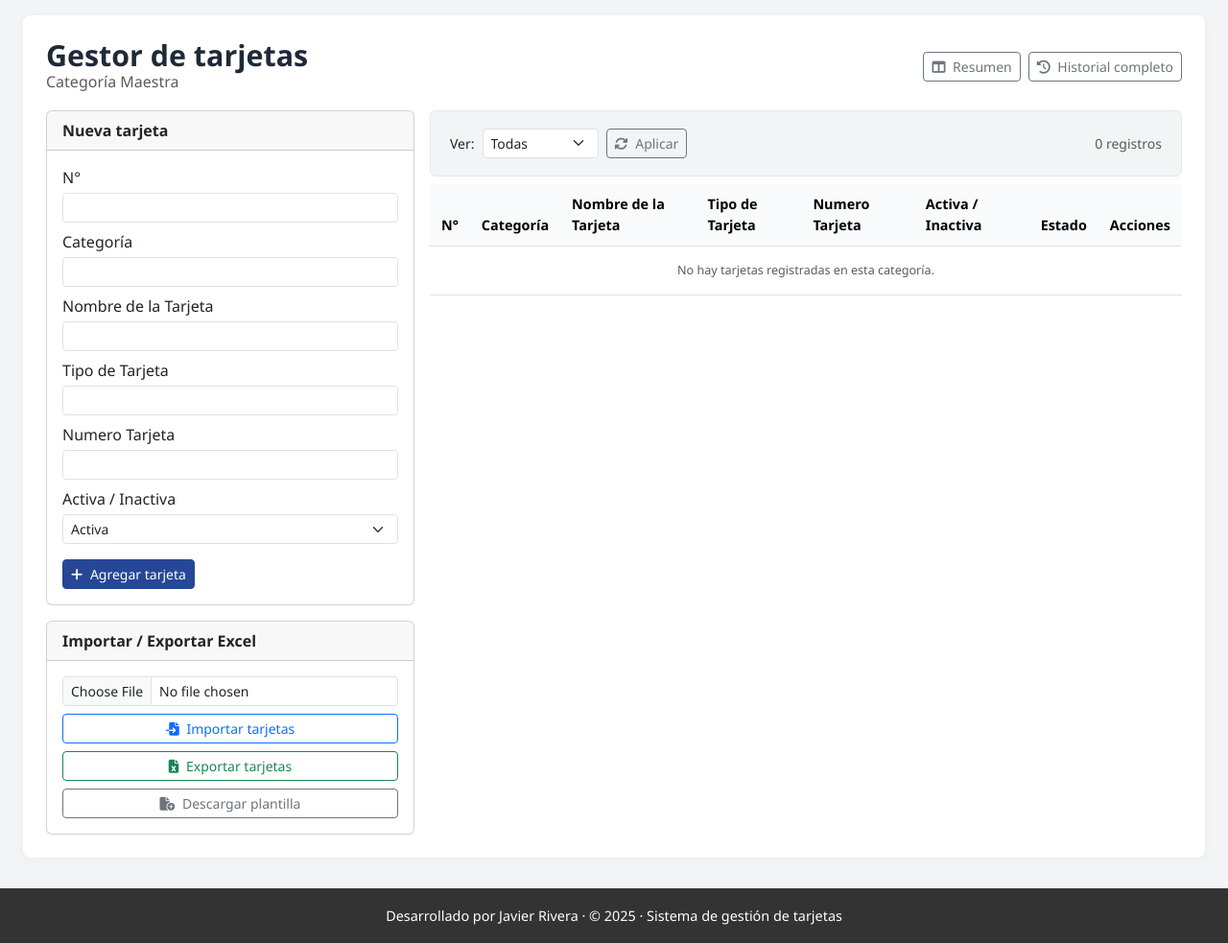
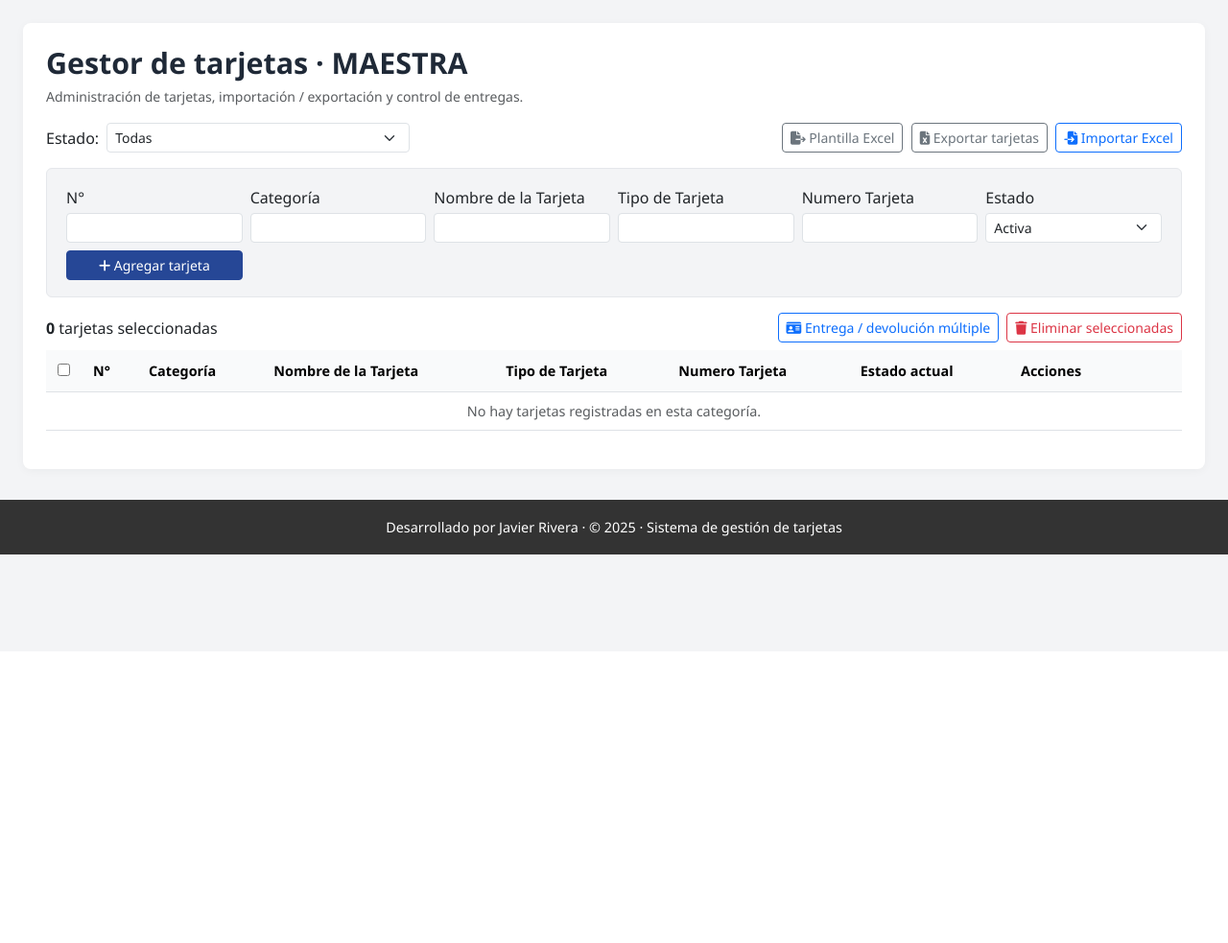
Before and after one commit to Javier-9690/tarjetas-web, a Flask app: page /category/MAESTRA in a window 1280 px wide. Shown: the part 121-1104 px from the top of the page at 96% size. After the commit the page ends 699 px from the top, so only its background shows below. Run offline with Flask 3, Linux system fonts and the light colour scheme; the visitor is signed in with stand-in values (Sample User, id 1).

Commit message:
Update category.html

```diff
--- a/templates/category.html
+++ b/templates/category.html
@@ -1,202 +1,205 @@
 {% extends "base.html" %}
 
-{% block title %}Sistema de gestión de tarjetas · {{ category_code }}{% endblock %}
+{% block title %}{{ category_code }} - Sistema de gestión de tarjetas{% endblock %}
 
 {% block content %}
-<div class="content-container mt-3">
-
-  <!-- TÍTULO Y ACCIONES SUPERIORES -->
+<div class="content-container">
   <div class="d-flex justify-content-between align-items-center mb-3">
     <div>
       <h2 class="page-title mb-1">
-        Gestor de tarjetas
-        <small class="d-block text-muted fs-6">
-          Categoría {{ category_code|capitalize }}
+        Gestor de tarjetas · {{ category_code }}
+      </h2>
+      <small class="text-muted">
+        Administración de tarjetas, importación / exportación y control de entregas.
       </small>
-      </h2>
-    </div>
-
-    <div class="d-flex gap-2">
-      <a href="{{ url_for('summary') }}" class="btn btn-outline-secondary btn-sm">
-        <i class="fa-solid fa-table-columns me-1"></i> Resumen
-      </a>
-      <a href="{{ url_for('category_full_history', category_code=category_code) }}" class="btn btn-outline-secondary btn-sm">
-        <i class="fa-solid fa-clock-rotate-left me-1"></i> Historial completo
-      </a>
     </div>
   </div>
 
-  <div class="row g-3">
-    <!-- FORMULARIO IZQUIERDA -->
-    <div class="col-lg-4">
-      <div class="card mb-3">
-        <div class="card-header py-2">
-          <strong>Nueva tarjeta</strong>
-        </div>
-        <div class="card-body">
-          <form method="post" action="{{ url_for('category_view', category_code=category_code) }}">
-            <input type="hidden" name="action" value="add">
-
-            {% for field_name, label in fields %}
-              <div class="mb-2">
-                <label class="form-label mb-1">{{ label }}</label>
-                <input type="text" name="{{ field_name }}" class="form-control form-control-sm">
-              </div>
-            {% endfor %}
-
-            <div class="mb-3">
-              <label class="form-label mb-1">Activa / Inactiva</label>
-              <select name="status" class="form-select form-select-sm">
-                <option value="Activa" selected>Activa</option>
-                <option value="Inactiva">Inactiva</option>
+  <!-- Filtros y acciones -->
+  <div class="row mb-3">
+    <div class="col-md-4">
+      <form method="get" class="d-flex align-items-center gap-2">
+        <label for="status" class="form-label mb-0">Estado:</label>
+        <select id="status" name="status" class="form-select form-select-sm" onchange="this.form.submit()">
+          <option value="Todas" {% if status_filter == "Todas" %}selected{% endif %}>Todas</option>
+          <option value="Entregadas" {% if status_filter == "Entregadas" %}selected{% endif %}>Solo entregadas</option>
+          <option value="Devueltas" {% if status_filter == "Devueltas" %}selected{% endif %}>Solo devueltas</option>
         </select>
+      </form>
     </div>
 
-            <button type="submit" class="btn btn-primary-custom btn-sm">
-              <i class="fa-solid fa-plus me-1"></i> Agregar tarjeta
-            </button>
+    <div class="col-md-8 text-md-end mt-2 mt-md-0">
+      <!-- Acciones Excel -->
+      <a href="{{ url_for('export_cards_template', category_code=category_code) }}"
+         class="btn btn-sm btn-outline-secondary me-1">
+        <i class="fa-solid fa-file-export"></i> Plantilla Excel
+      </a>
+
+      <a href="{{ url_for('export_cards_excel', category_code=category_code) }}"
+         class="btn btn-sm btn-outline-secondary me-1">
+        <i class="fa-solid fa-file-excel"></i> Exportar tarjetas
+      </a>
+
+      <form method="post"
+            action="{{ url_for('import_cards_excel', category_code=category_code) }}"
+            enctype="multipart/form-data"
+            class="d-inline-block">
+        <label class="btn btn-sm btn-outline-primary mb-0">
+          <i class="fa-solid fa-file-import"></i> Importar Excel
+          <input type="file" name="excel_file" accept=".xlsx,.xls" hidden onchange="this.form.submit()">
+        </label>
       </form>
     </div>
   </div>
 
-      <!-- IMPORTAR / EXPORTAR EXCEL -->
-      <div class="card">
-        <div class="card-header py-2">
-          <strong>Importar / Exportar Excel</strong>
+  <!-- Formulario de alta rápida -->
+  <div class="filter-card mb-3">
+    <form method="post" class="row g-2">
+      <input type="hidden" name="action" value="add">
+      {% for field_name, label in fields %}
+        <div class="col-md-2">
+          <label class="form-label mb-1">{{ label }}</label>
+          <input type="text" name="{{ field_name }}" class="form-control form-control-sm" />
         </div>
-        <div class="card-body">
-          <form method="post"
-                enctype="multipart/form-data"
-                action="{{ url_for('import_cards_excel', category_code=category_code) }}"
-                class="mb-2">
-            <div class="mb-2">
-              <input type="file"
-                     name="excel_file"
-                     class="form-control form-control-sm"
-                     accept=".xlsx,.xls">
-            </div>
-            <button type="submit" class="btn btn-outline-primary btn-sm w-100">
-              <i class="fa-solid fa-file-import me-1"></i> Importar tarjetas
-            </button>
-          </form>
-
-          <div class="d-flex flex-column gap-2">
-            <a href="{{ url_for('export_cards_excel', category_code=category_code) }}"
-               class="btn btn-outline-success btn-sm w-100">
-              <i class="fa-solid fa-file-excel me-1"></i> Exportar tarjetas
-            </a>
-            <a href="{{ url_for('export_cards_template', category_code=category_code) }}"
-               class="btn btn-outline-secondary btn-sm w-100">
-              <i class="fa-solid fa-file-circle-plus me-1"></i> Descargar plantilla
-            </a>
-          </div>
-        </div>
-      </div>
-    </div>
-
-    <!-- TABLA DERECHA: OCUPA TODO EL ANCHO RESTANTE -->
-    <div class="col-lg-8">
-      <!-- Filtro de estado arriba de la tabla -->
-      <div class="filter-card mb-2">
-        <form class="row g-2 align-items-center"
-              method="get"
-              action="{{ url_for('category_view', category_code=category_code) }}">
-          <div class="col-auto">
-            <label for="statusFilter" class="col-form-label col-form-label-sm">
-              Ver:
-            </label>
-          </div>
-          <div class="col-auto">
-            <select id="statusFilter" name="status" class="form-select form-select-sm">
-              <option value="Todas" {{ 'selected' if status_filter == 'Todas' else '' }}>Todas</option>
-              <option value="Entregadas" {{ 'selected' if status_filter == 'Entregadas' else '' }}>Entregadas</option>
-              <option value="Devueltas" {{ 'selected' if status_filter == 'Devueltas' else '' }}>Devueltas</option>
+      {% endfor %}
+      <div class="col-md-2">
+        <label class="form-label mb-1">Estado</label>
+        <select name="status" class="form-select form-select-sm">
+          <option value="Activa">Activa</option>
+          <option value="Inactiva">Inactiva</option>
         </select>
       </div>
-          <div class="col-auto">
-            <button class="btn btn-outline-secondary btn-sm" type="submit">
-              <i class="fa-solid fa-rotate me-1"></i> Aplicar
+      <div class="col-md-2 d-flex align-items-end">
+        <button type="submit" class="btn btn-primary-custom btn-sm w-100">
+          <i class="fa-solid fa-plus"></i> Agregar tarjeta
         </button>
-          </div>
-          <div class="col text-end">
-            <span class="text-muted small">
-              {{ rows|length }} registro{{ '' if rows|length == 1 else 's' }}
-            </span>
       </div>
     </form>
   </div>
 
-      <!-- Tabla de tarjetas -->
+  <!-- Listado y acciones masivas -->
+  <form id="bulkForm"
+        method="post"
+        action="{{ url_for('category_bulk_action', category_code=category_code) }}">
+
+    <div class="d-flex justify-content-between align-items-center mb-2">
+      <div>
+        <strong id="selectedCount">0</strong> tarjetas seleccionadas
+      </div>
+      <div class="d-flex gap-2">
+        <button type="submit"
+                name="bulk_action"
+                value="deliver"
+                class="btn btn-sm btn-outline-primary">
+          <i class="fa-solid fa-id-card"></i> Entrega / devolución múltiple
+        </button>
+        <button type="submit"
+                name="bulk_action"
+                value="delete"
+                class="btn btn-sm btn-outline-danger"
+                onclick="return confirm('¿Seguro que deseas eliminar las tarjetas seleccionadas?');">
+          <i class="fa-solid fa-trash"></i> Eliminar seleccionadas
+        </button>
+      </div>
+    </div>
+
     <div class="table-responsive">
-        <table class="table table-sm align-middle data-table mb-0">
+      <table class="table table-sm table-hover data-table align-middle">
         <thead>
           <tr>
+            <th style="width: 32px;">
+              <input type="checkbox" id="selectAll" />
+            </th>
             {% for _, label in fields %}
               <th>{{ label }}</th>
             {% endfor %}
-              <th>Activa / Inactiva</th>
-              <th>Estado</th>
-              <th class="text-center">Acciones</th>
+            <th>Estado actual</th>
+            <th style="width: 180px;">Acciones</th>
           </tr>
         </thead>
         <tbody>
-            {% if rows %}
           {% for r in rows %}
             <tr>
-                  {# AQUÍ ESTABA EL ERROR: usar r["values"] en lugar de r.values #}
-                  {% for v in r["values"] %}
+              <td>
+                <input type="checkbox"
+                       class="card-checkbox"
+                       name="card_ids"
+                       value="{{ r.card.id }}">
+              </td>
+              {% for v in r.values %}
                 <td>{{ v }}</td>
               {% endfor %}
-                  <td>{{ r.card.status or 'Activa' }}</td>
               <td>{{ r.estado_texto }}</td>
-                  <td class="text-center">
-                    <div class="table-actions justify-content-center">
-                      <!-- Entrega / devolución -->
-                      <a href="{{ url_for('deliver_card',
-                                          category_code=category_code,
-                                          card_id=r.card.id) }}"
-                         class="btn btn-outline-primary btn-sm"
-                         title="Entrega / devolución">
-                        <i class="fa-solid fa-person-walking-arrow-right"></i>
-                      </a>
-
-                      <!-- Historial -->
-                      <a href="{{ url_for('card_history',
-                                          category_code=category_code,
-                                          card_id=r.card.id) }}"
-                         class="btn btn-outline-secondary btn-sm"
-                         title="Historial">
+              <td>
+                <div class="table-actions">
+                  <a href="{{ url_for('card_history', category_code=category_code, card_id=r.card.id) }}"
+                     class="btn btn-sm btn-outline-secondary"
+                     title="Ver historial">
                     <i class="fa-solid fa-clock-rotate-left"></i>
                   </a>
-
-                      <!-- Eliminar -->
-                      <form method="post"
-                            action="{{ url_for('delete_card',
-                                               category_code=category_code,
-                                               card_id=r.card.id) }}"
-                            onsubmit="return confirm('¿Eliminar esta tarjeta?');"
-                            class="d-inline">
+                  <a href="{{ url_for('deliver_card', category_code=category_code, card_id=r.card.id) }}"
+                     class="btn btn-sm btn-outline-primary"
+                     title="Registrar entrega / devolución">
+                    <i class="fa-solid fa-id-card"></i>
+                  </a>
                   <button type="submit"
-                                class="btn btn-outline-danger btn-sm"
-                                title="Eliminar">
+                          class="btn btn-sm btn-outline-danger"
+                          title="Eliminar tarjeta"
+                          formaction="{{ url_for('delete_card', category_code=category_code, card_id=r.card.id) }}"
+                          formmethod="post"
+                          onclick="return confirm('¿Eliminar esta tarjeta?');">
                     <i class="fa-solid fa-trash"></i>
                   </button>
-                      </form>
                 </div>
               </td>
             </tr>
-              {% endfor %}
           {% else %}
             <tr>
-                <td colspan="{{ fields|length + 3 }}" class="text-center text-muted small py-3">
+              <td colspan="{{ fields|length + 3 }}" class="text-center text-muted">
                 No hay tarjetas registradas en esta categoría.
               </td>
             </tr>
-            {% endif %}
+          {% endfor %}
         </tbody>
       </table>
     </div>
-    </div>
-  </div>
+  </form>
 </div>
 {% endblock %}
+
+{% block extra_js %}
+<script>
+  (function () {
+    const selectAll = document.getElementById('selectAll');
+    const checkboxes = document.querySelectorAll('.card-checkbox');
+    const selectedCount = document.getElementById('selectedCount');
+
+    function updateCount() {
+      let count = 0;
+      checkboxes.forEach(cb => { if (cb.checked) count++; });
+      selectedCount.textContent = count;
+    }
+
+    if (selectAll) {
+      selectAll.addEventListener('change', function () {
+        checkboxes.forEach(cb => { cb.checked = selectAll.checked; });
+        updateCount();
+      });
+    }
+
+    checkboxes.forEach(cb => {
+      cb.addEventListener('change', function () {
+        if (!cb.checked && selectAll.checked) {
+          selectAll.checked = false;
+        } else if (cb.checked) {
+          const allChecked = Array.from(checkboxes).every(x => x.checked);
+          selectAll.checked = allChecked;
+        }
+        updateCount();
+      });
+    });
+
+    updateCount();
+  })();
+</script>
+{% endblock %}
```
Lines whose indentation alone changed are shown as unchanged.
